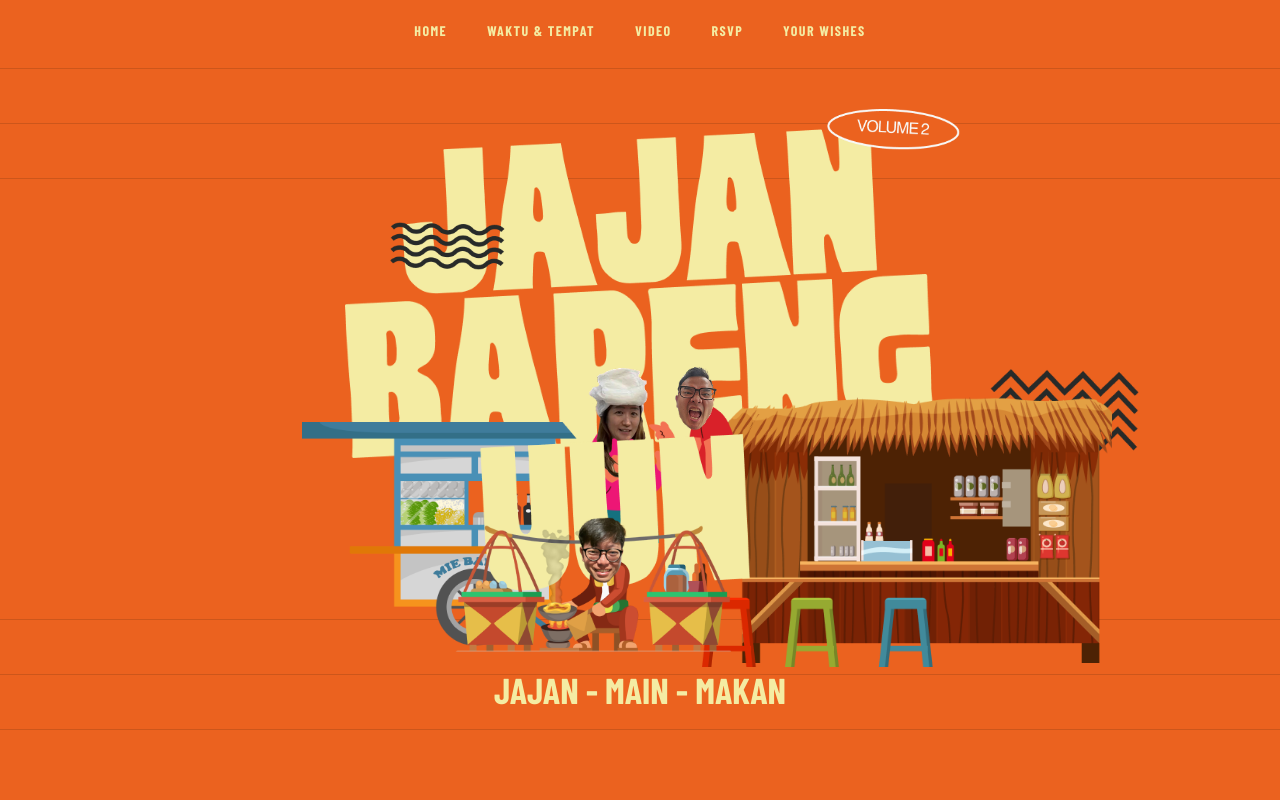
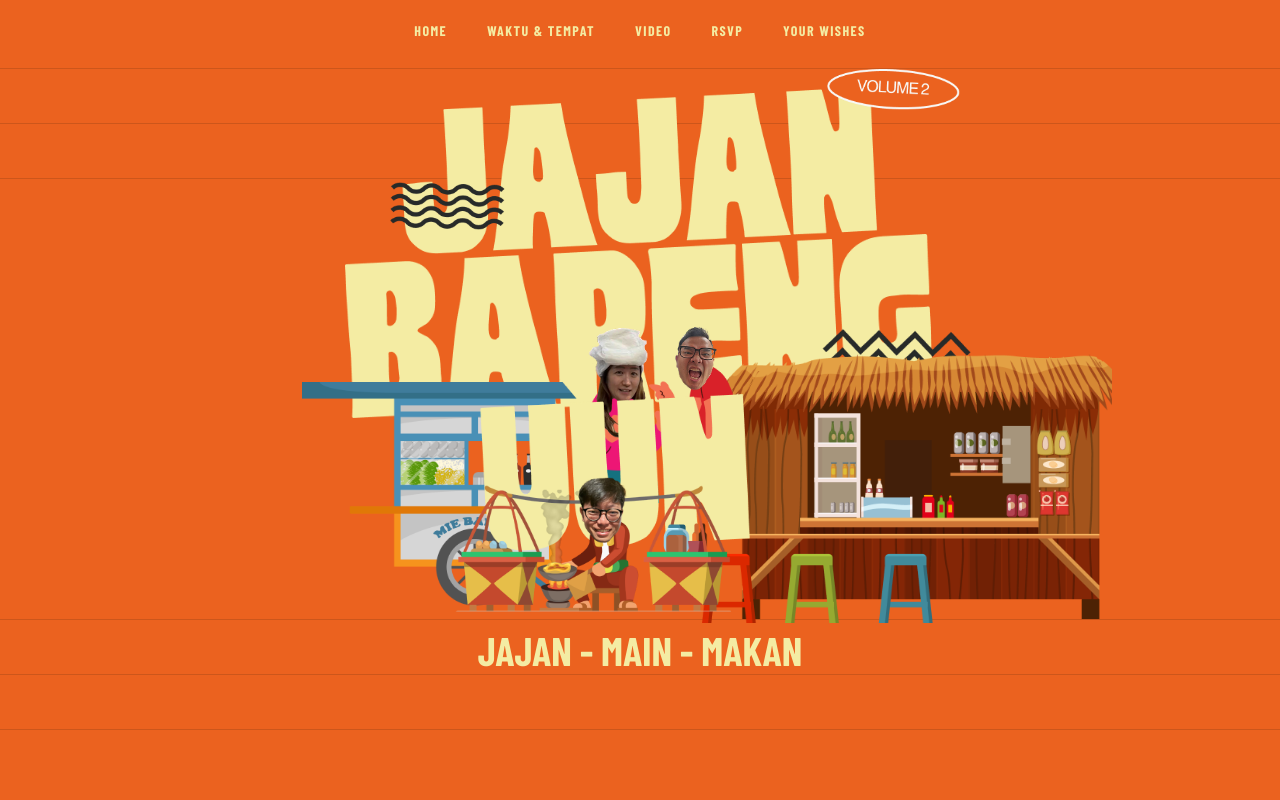
Before and after one commit to Riqzaalfatir/Uun-Friends, a Next.js app: page / in a window 1280 px wide. Shown: the top 800 px of the page. Built offline with nearby package versions, Linux system fonts and the light colour scheme.

Commit message:
tes layout

```diff
--- a/app/components/sections/Hero.tsx
+++ b/app/components/sections/Hero.tsx
@@ -3,7 +3,7 @@ import React from "react";
 
 const Hero = () => {
     return (
-        <section className="relative w-full h-screen md:min-h-screen bg-[#EB621F] overflow-hidden">
+        <section className="relative w-full min-h-screen bg-[#EB621F] overflow-hidden">
 
             {/* ✅ GARIS */}
             <div className="absolute top-[68px] left-0 w-full flex flex-col gap-[38px] md:gap-[44px] lg:gap-[54px] pointer-events-none">
@@ -20,7 +20,7 @@ const Hero = () => {
 
             {/* ✅ WRAPPER CENTER */}
             <div className="w-full flex justify-center">
-                <div className="w-full max-w-[1440px] px-4 pt-10">
+                <div className="w-full max-w-[1440px] px-4 pt-10 md:pt-0">
 
                     <div className="relative w-full aspect-[1440/850] ">
 
@@ -73,7 +73,7 @@ const Hero = () => {
                             alt="zigzag"
                             width={150}
                             height={142}
-                            className="absolute top-[110%] md:top-[47%] lg:top-[44.7%] left-[78%] md:right-[18%] lg:right-[24.8%] scale-[0.7] md:scale-[0.9] lg:scale-100"
+                            className="absolute top-[112%] md:top-[47%] lg:top-[44.7%] left-[79%] lg:left-[64.5%] scale-[0.7] md:scale-[0.9] lg:scale-100"
                         />
 
                         {/* GEROBak */}
@@ -98,7 +98,7 @@ const Hero = () => {
                             height={342}
                             className="
                                absolute
-                               top-[114%] md:top-[52%] lg:top-[48.5%]
+                               top-[114%] md:top-[52%] lg:top-[48%]
                                left-[55%] md:right-[10%] lg:right-[15.5%]
                                scale-[0.8] md:scale-[0.9] lg:scale-100
                             "
@@ -151,7 +151,7 @@ const Hero = () => {
                            left-1/2 -translate-x-1/2
                            text-[#F4ECA3]
                            text-[35px] md:text-[28px] lg:text-[40px]
-                           font-barlow font-bold text-center scale-[0.9] whitespace-nowrap
+                           font-barlow font-bold text-center scale-[0.9] md:scale-100 whitespace-nowrap
                         ">
                             JAJAN - MAIN - MAKAN
                         </p>
```
